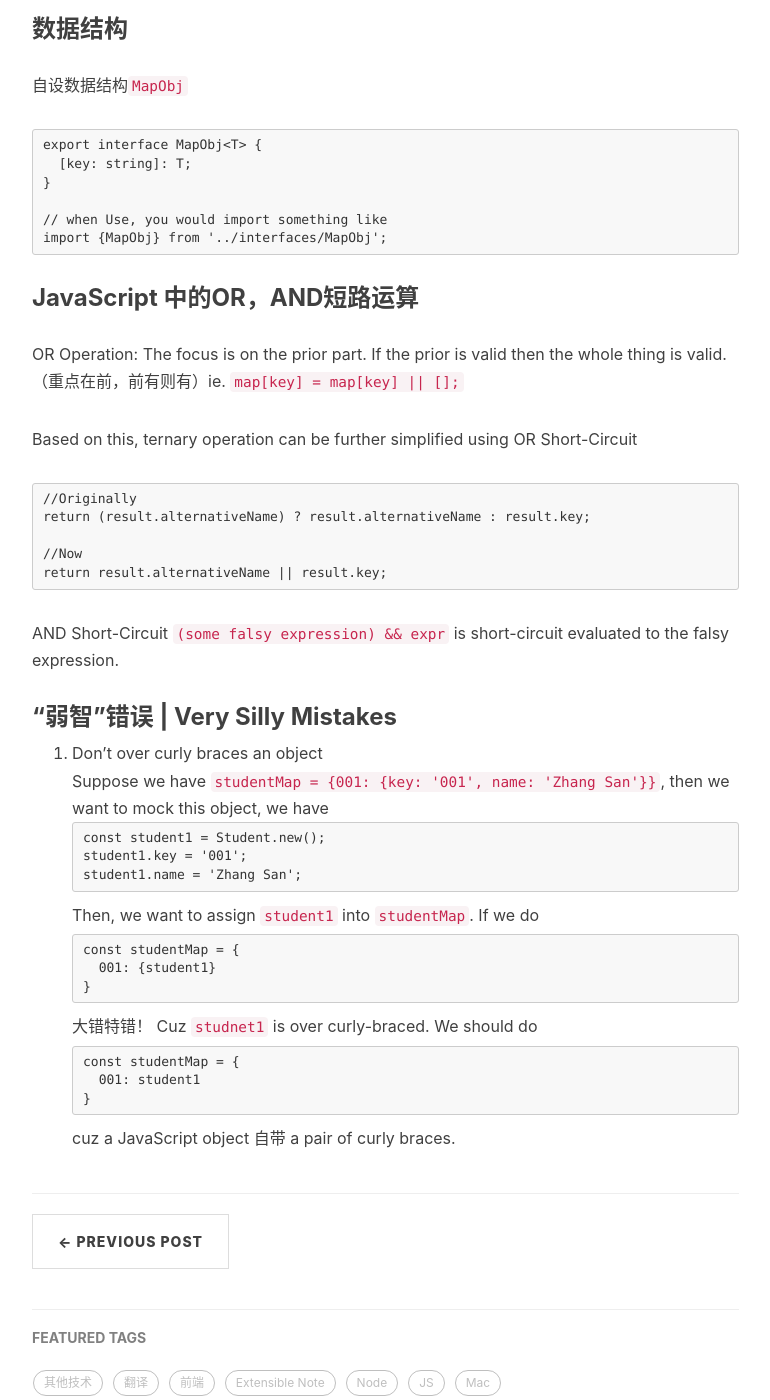
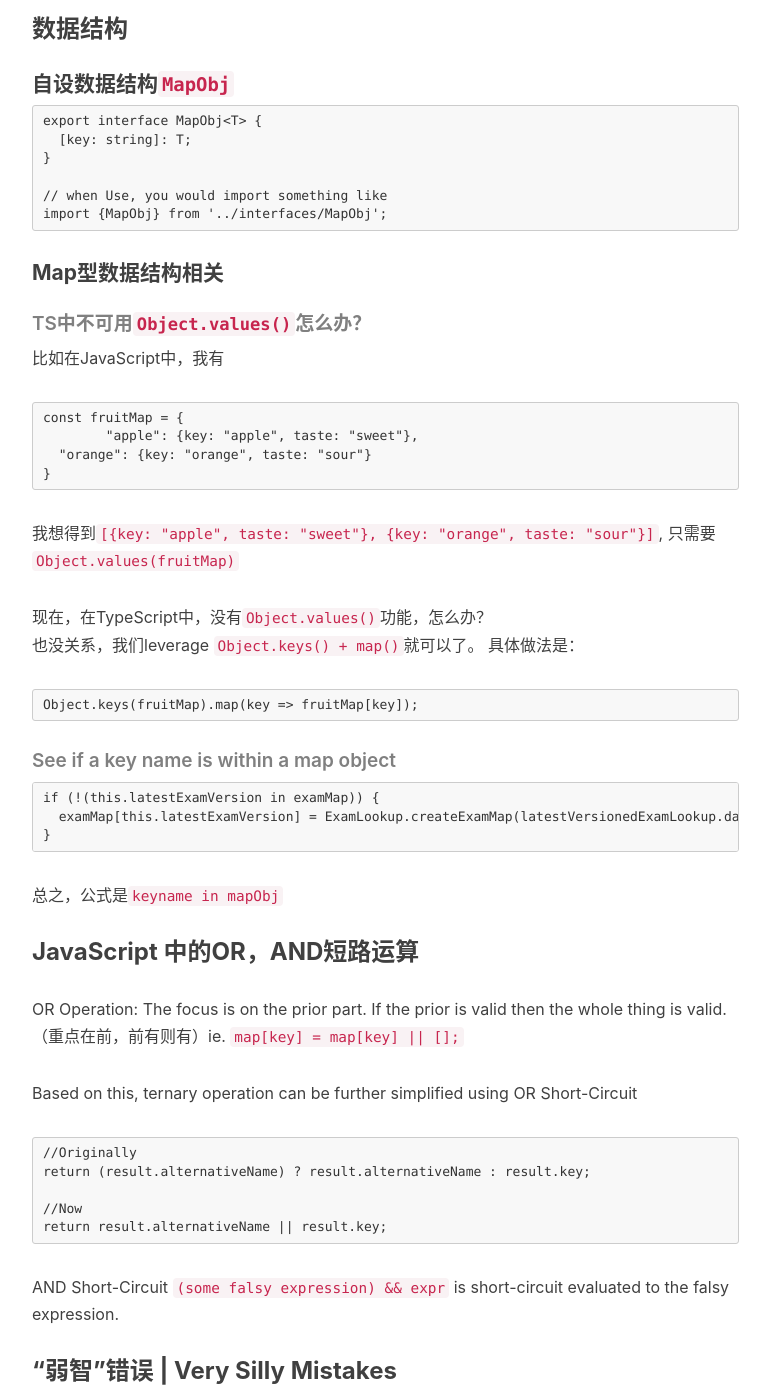
Before and after one commit to starwavelin/starwavelin.github.io, a Jekyll site: the page built from _posts/2019-02-17-javascript-tips.md, in a window 1280 px wide and 1400 px high, scrolled down 3047 px. Shown: the whole window, without its empty margins (233-1003 px from the left). Built offline with Jekyll 4.4.1, drawn with Linux system fonts in a browser that asks for light colours; nearby versions of some CDN libraries; comment, search, counter and statistics services are not loaded.

Commit message:
js-tips: map数据结构

````diff
--- a/_posts/2019-02-17-javascript-tips.md
+++ b/_posts/2019-02-17-javascript-tips.md
@@ -100,7 +100,7 @@ const dedupedVersionArray = Array.from(new Set(rawVersionArray));
 ```
 
 ### 数据结构
-自设数据结构`MapObj`
+#### 自设数据结构`MapObj`
 ```
 export interface MapObj<T> {
   [key: string]: T;
@@ -109,6 +109,31 @@ export interface MapObj<T> {
 // when Use, you would import something like
 import {MapObj} from '../interfaces/MapObj';
 ```
+
+#### Map型数据结构相关
+##### TS中不可用`Object.values()`怎么办？
+比如在JavaScript中，我有
+```
+const fruitMap = {
+	"apple": {key: "apple", taste: "sweet"},
+  "orange": {key: "orange", taste: "sour"}
+}
+```
+我想得到`[{key: "apple", taste: "sweet"}, {key: "orange", taste: "sour"}]`, 只需要`Object.values(fruitMap)`
+
+现在，在TypeScript中，没有`Object.values()`功能，怎么办？
+也没关系，我们leverage `Object.keys() + map()`就可以了。 具体做法是：
+```
+Object.keys(fruitMap).map(key => fruitMap[key]);
+```
+
+##### See if a key name is within a map object
+```
+if (!(this.latestExamVersion in examMap)) {
+  examMap[this.latestExamVersion] = ExamLookup.createExamMap(latestVersionedExamLookup.data);
+}
+```
+总之，公式是`keyname in mapObj`
 
 ### JavaScript 中的OR，AND短路运算
 OR Operation: The focus is on the prior part. If the prior is valid then the whole thing is valid.（重点在前，前有则有）ie. `map[key] = map[key] || [];`
````
